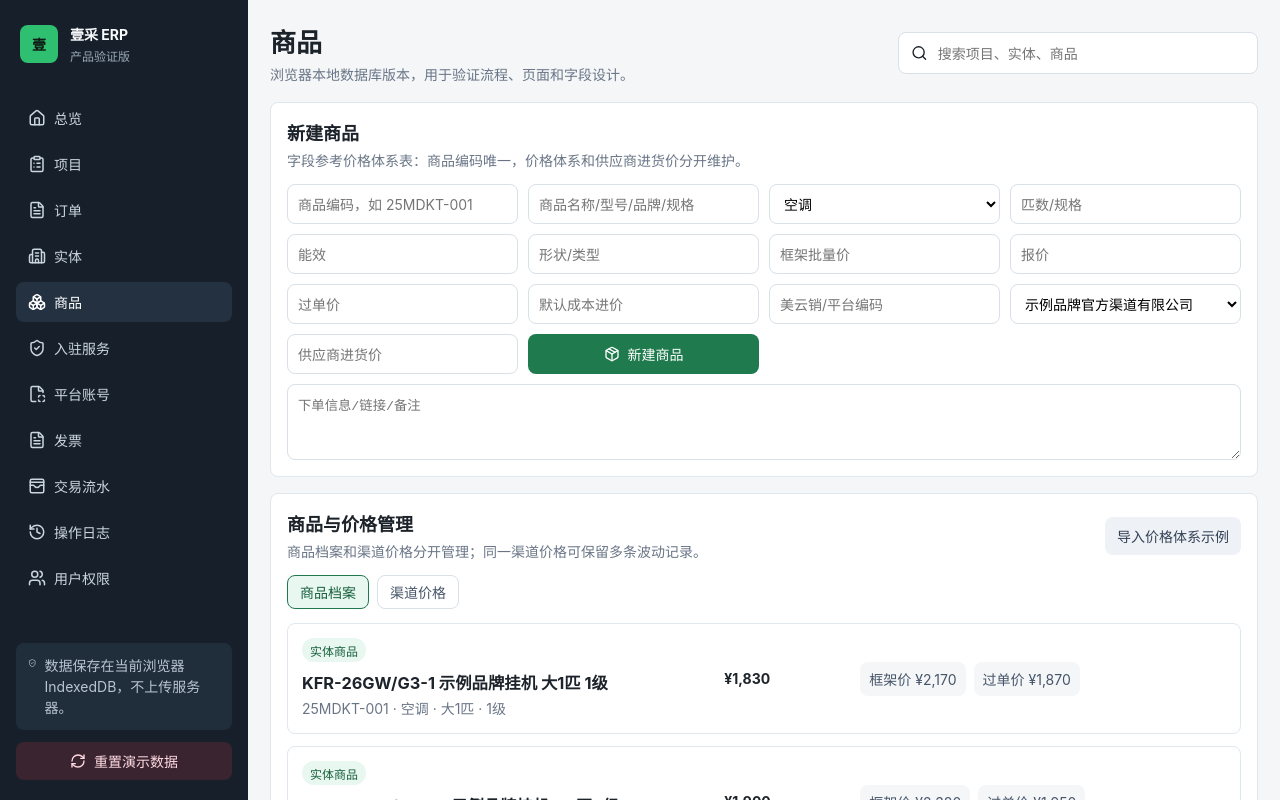
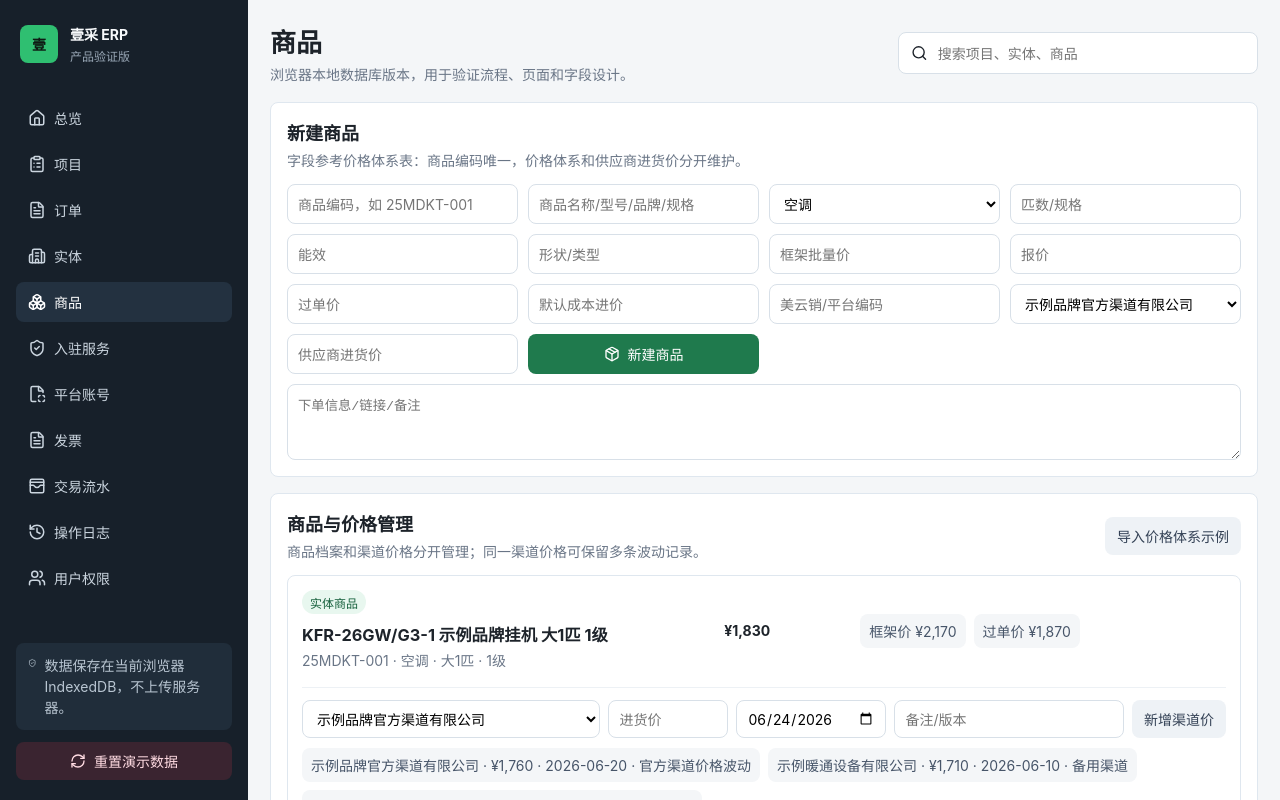
Before and after one commit to spfroc/erp_system, a React (Vite) app: page / in a window 1280 px wide. Both pictures are taken after a click on the button "商品". Shown: the top 800 px of the page. Built offline with nearby package versions, Linux system fonts and the light colour scheme.

Commit message:
Manage channel prices within products

```diff
--- a/src/App.tsx
+++ b/src/App.tsx
@@ -73,6 +73,12 @@ function money(value: number) {
 
 function today() {
   return new Date().toISOString();
+}
+
+function latestSupplierPrice(prices: SupplierPrice[], productId: string, supplierOrgId: string) {
+  return prices
+    .filter((price) => price.productId === productId && price.supplierOrgId === supplierOrgId)
+    .sort((a, b) => (b.effectiveDate || "").localeCompare(a.effectiveDate || ""))[0];
 }
 
 export default function App() {
@@ -314,7 +320,7 @@ function Projects({
   const items = data.projectItems.filter((item) => item.projectId === selectedProject.id);
   const onboarding = data.onboardingRecords.find((record) => record.projectId === selectedProject.id);
   const selectedProduct = data.products.find((product) => product.id === newProject.productId);
-  const selectedSupplierPrice = data.supplierPrices.find((price) => price.productId === newProject.productId && price.supplierOrgId === newProject.supplierOrgId);
+  const selectedSupplierPrice = latestSupplierPrice(data.supplierPrices, newProject.productId, newProject.supplierOrgId);
   const customerOptions = customers.filter((org) => `${org.name}${org.unifiedCreditCode}${org.legalPerson}${org.phone}`.includes(customerSearch));
 
   async function addCustomerFromLicense() {
@@ -339,7 +345,7 @@ function Projects({
 
   function updateProduct(productId: string) {
     const product = data.products.find((item) => item.id === productId);
-    const supplierPrice = data.supplierPrices.find((price) => price.productId === productId && price.supplierOrgId === newProject.supplierOrgId);
+    const supplierPrice = latestSupplierPrice(data.supplierPrices, productId, newProject.supplierOrgId);
     setNewProject({
       ...newProject,
       productId,
@@ -349,7 +355,7 @@ function Projects({
   }
 
   function updateSupplier(supplierOrgId: string) {
-    const supplierPrice = data.supplierPrices.find((price) => price.productId === newProject.productId && price.supplierOrgId === supplierOrgId);
+    const supplierPrice = latestSupplierPrice(data.supplierPrices, newProject.productId, supplierOrgId);
     setNewProject({
       ...newProject,
       supplierOrgId,
@@ -714,7 +720,6 @@ function Entities({ data, commit, query }: { data: AppData; commit: (data: AppDa
 }
 
 function Products({ data, commit }: { data: AppData; commit: (data: AppData, log?: Omit<OperationLog, "id" | "createdAt">) => Promise<void> }) {
-  const [tab, setTab] = useState<"商品档案" | "渠道价格">("商品档案");
   const [form, setForm] = useState({
     code: "",
     name: "",
@@ -731,6 +736,7 @@ function Products({ data, commit }: { data: AppData; commit: (data: AppData, log
   });
   const [supplierOrgId, setSupplierOrgId] = useState(data.organizations.find((org) => org.roles.includes("供应商"))?.id ?? "");
   const [supplierPrice, setSupplierPrice] = useState("");
+  const [priceDrafts, setPriceDrafts] = useState<Record<string, { supplierOrgId: string; purchasePrice: string; effectiveDate: string; note: string }>>({});
   const suppliers = data.organizations.filter((org) => org.roles.includes("供应商"));
 
   async function addProduct() {
@@ -802,8 +808,8 @@ function Products({ data, commit }: { data: AppData; commit: (data: AppData, log
     const prices: SupplierPrice[] = samples
       .filter((sample) => sample.kind === "实体商品")
       .flatMap((sample) => [
-        { id: createId("sp"), productId: sample.id, supplierOrgId: supplier.id, purchasePrice: sample.costPrice, note: "导入价格体系-当前价" },
-        { id: createId("sp"), productId: sample.id, supplierOrgId: supplier.id, purchasePrice: sample.costPrice + 120, note: "导入价格体系-历史波动价" },
+        { id: createId("sp"), productId: sample.id, supplierOrgId: supplier.id, purchasePrice: sample.costPrice, effectiveDate: new Date().toISOString().slice(0, 10), note: "导入价格体系-当前价" },
+        { id: createId("sp"), productId: sample.id, supplierOrgId: supplier.id, purchasePrice: sample.costPrice + 120, effectiveDate: "2026-05-01", note: "导入价格体系-历史波动价" },
       ]);
     await commit(
       { ...data, products: [...samples, ...data.products], supplierPrices: [...prices, ...data.supplierPrices] },
@@ -846,13 +852,35 @@ function Products({ data, commit }: { data: AppData; commit: (data: AppData, log
           </div>
           <button className="ghost" onClick={importPriceSamples}>导入价格体系示例</button>
         </div>
-        <div className="segmented">
-          {(["商品档案", "渠道价格"] as const).map((item) => <button key={item} className={tab === item ? "active" : ""} onClick={() => setTab(item)}>{item}</button>)}
-        </div>
-        {tab === "商品档案" ? (
         <div className="product-list">
-            {data.products.map((product) => (
-                <article className="product-card" key={product.id}>
+          {data.products.map((product) => {
+            const productPrices = data.supplierPrices
+              .filter((price) => price.productId === product.id)
+              .sort((a, b) => (b.effectiveDate || "").localeCompare(a.effectiveDate || ""));
+            const draft = priceDrafts[product.id] ?? {
+              supplierOrgId: suppliers[0]?.id ?? "",
+              purchasePrice: "",
+              effectiveDate: new Date().toISOString().slice(0, 10),
+              note: "",
+            };
+            async function addChannelPrice() {
+              if (!draft.supplierOrgId || !Number(draft.purchasePrice)) return;
+              const newPrice: SupplierPrice = {
+                id: createId("sp"),
+                productId: product.id,
+                supplierOrgId: draft.supplierOrgId,
+                purchasePrice: Number(draft.purchasePrice),
+                effectiveDate: draft.effectiveDate,
+                note: draft.note || "新增渠道价格",
+              };
+              await commit(
+                { ...data, supplierPrices: [newPrice, ...data.supplierPrices] },
+                { action: "新增渠道价格", targetType: "商品", targetName: product.name, operator: "当前用户", detail: `${money(newPrice.purchasePrice)}，生效日期：${newPrice.effectiveDate}` },
+              );
+              setPriceDrafts({ ...priceDrafts, [product.id]: { ...draft, purchasePrice: "", note: "" } });
+            }
+            return (
+              <article className="product-card expanded" key={product.id}>
                 <div>
                   <span className="tag">{product.kind}</span>
                   <h3>{product.name}</h3>
@@ -863,19 +891,28 @@ function Products({ data, commit }: { data: AppData; commit: (data: AppData, log
                   <span>框架价 {product.frameworkPrice ? money(product.frameworkPrice) : "未录入"}</span>
                   <span>过单价 {product.passThroughPrice ? money(product.passThroughPrice) : "未录入"}</span>
                 </div>
-                </article>
-              ))}
+                <div className="channel-price-panel">
+                  <div className="channel-price-form">
+                    <select value={draft.supplierOrgId} onChange={(event) => setPriceDrafts({ ...priceDrafts, [product.id]: { ...draft, supplierOrgId: event.target.value } })}>
+                      {suppliers.map((supplier) => <option value={supplier.id} key={supplier.id}>{supplier.name}</option>)}
+                    </select>
+                    <input value={draft.purchasePrice} onChange={(event) => setPriceDrafts({ ...priceDrafts, [product.id]: { ...draft, purchasePrice: event.target.value } })} placeholder="进货价" />
+                    <input type="date" value={draft.effectiveDate} onChange={(event) => setPriceDrafts({ ...priceDrafts, [product.id]: { ...draft, effectiveDate: event.target.value } })} />
+                    <input value={draft.note} onChange={(event) => setPriceDrafts({ ...priceDrafts, [product.id]: { ...draft, note: event.target.value } })} placeholder="备注/版本" />
+                    <button className="ghost" onClick={addChannelPrice}>新增渠道价</button>
                   </div>
-        ) : (
-          <div className="table">
-            <div className="table-row price-table head"><span>商品</span><span>供应商/渠道</span><span>进货价</span><span>备注/版本</span></div>
-            {data.supplierPrices.map((price) => {
-              const product = data.products.find((item) => item.id === price.productId);
+                  <div className="price-history">
+                    {productPrices.length === 0 && <span>暂无渠道价格</span>}
+                    {productPrices.map((price) => {
                       const supplier = data.organizations.find((org) => org.id === price.supplierOrgId);
-              return <div className="table-row price-table" key={price.id}><span>{product?.name}</span><span>{supplier?.name}</span><span>{money(price.purchasePrice)}</span><span>{price.note || "当前价"}</span></div>;
+                      return <span key={price.id}>{supplier?.name} · {money(price.purchasePrice)} · {price.effectiveDate || "无日期"} · {price.note || "当前价"}</span>;
                     })}
                   </div>
-        )}
+                </div>
+              </article>
+            );
+          })}
+        </div>
       </div>
     </div>
   );
--- a/src/seed.ts
+++ b/src/seed.ts
@@ -204,9 +204,10 @@ export const seedData: AppData = {
     },
   ],
   supplierPrices: [
-    { id: "sp-1", productId: "prd-1", supplierOrgId: "org-3", purchasePrice: 1730, note: "官方渠道" },
-    { id: "sp-2", productId: "prd-1", supplierOrgId: "org-4", purchasePrice: 1710, note: "备用渠道" },
-    { id: "sp-3", productId: "prd-2", supplierOrgId: "org-3", purchasePrice: 1750 },
+    { id: "sp-1", productId: "prd-1", supplierOrgId: "org-3", purchasePrice: 1730, effectiveDate: "2026-06-01", note: "官方渠道" },
+    { id: "sp-2", productId: "prd-1", supplierOrgId: "org-4", purchasePrice: 1710, effectiveDate: "2026-06-10", note: "备用渠道" },
+    { id: "sp-3", productId: "prd-2", supplierOrgId: "org-3", purchasePrice: 1750, effectiveDate: "2026-06-01" },
+    { id: "sp-4", productId: "prd-1", supplierOrgId: "org-3", purchasePrice: 1760, effectiveDate: "2026-06-20", note: "官方渠道价格波动" },
   ],
   projects: [
     {
--- a/src/styles.css
+++ b/src/styles.css
@@ -923,6 +923,48 @@ nav button:hover {
   align-items: center;
 }
 
+.product-card.expanded {
+  grid-template-columns: minmax(0, 1fr) 120px minmax(260px, 0.9fr);
+}
+
+.channel-price-panel {
+  grid-column: 1 / -1;
+  border-top: 1px solid #edf1f5;
+  padding-top: 12px;
+  display: grid;
+  gap: 10px;
+}
+
+.channel-price-form {
+  display: grid;
+  grid-template-columns: 1.3fr 120px 150px 1fr auto;
+  gap: 8px;
+}
+
+.channel-price-form input,
+.channel-price-form select {
+  width: 100%;
+  min-height: 36px;
+  border: 1px solid #d8e0e8;
+  background: #ffffff;
+  border-radius: 8px;
+  padding: 0 10px;
+  outline: 0;
+}
+
+.price-history {
+  display: flex;
+  flex-wrap: wrap;
+  gap: 8px;
+}
+
+.price-history span {
+  background: #f4f6f8;
+  border-radius: 8px;
+  padding: 7px 9px;
+  color: #475569;
+}
+
 .supplier-prices {
   display: flex;
   flex-wrap: wrap;
@@ -1006,6 +1048,7 @@ nav button:hover {
   .form-grid,
   .form-grid.entity-form,
   .product-form,
+  .channel-price-form,
   .transaction-form,
   .platform-form,
   .inline-search,
--- a/src/types.ts
+++ b/src/types.ts
@@ -72,6 +72,7 @@ export interface SupplierPrice {
   productId: string;
   supplierOrgId: string;
   purchasePrice: number;
+  effectiveDate?: string;
   note?: string;
 }
 
```
Lines whose indentation alone changed are shown as unchanged.
